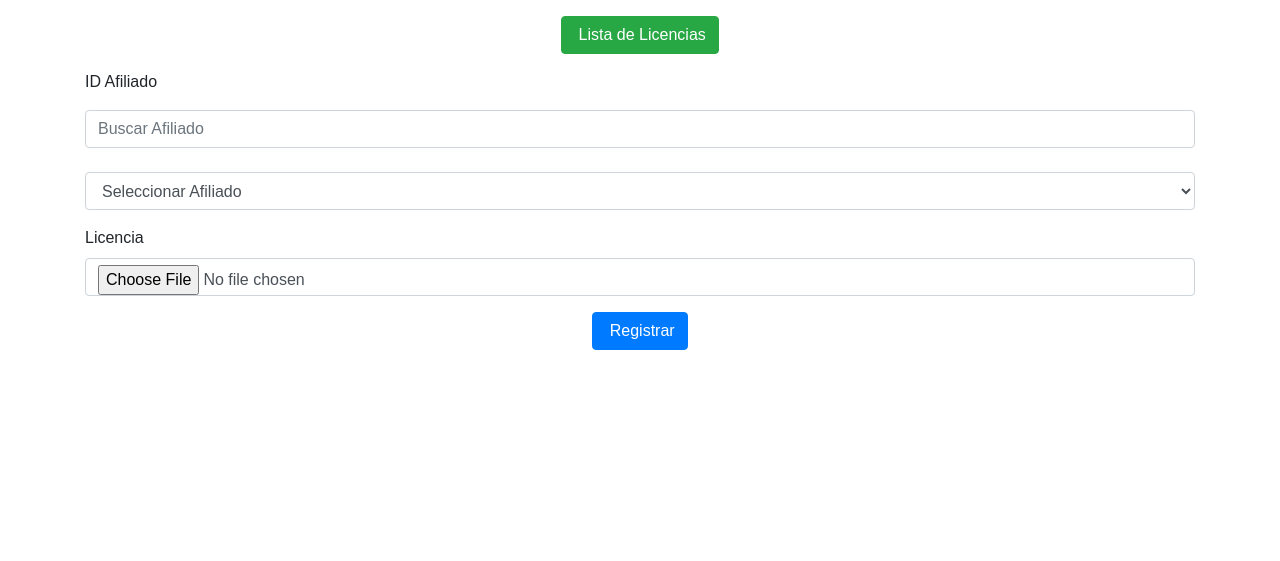
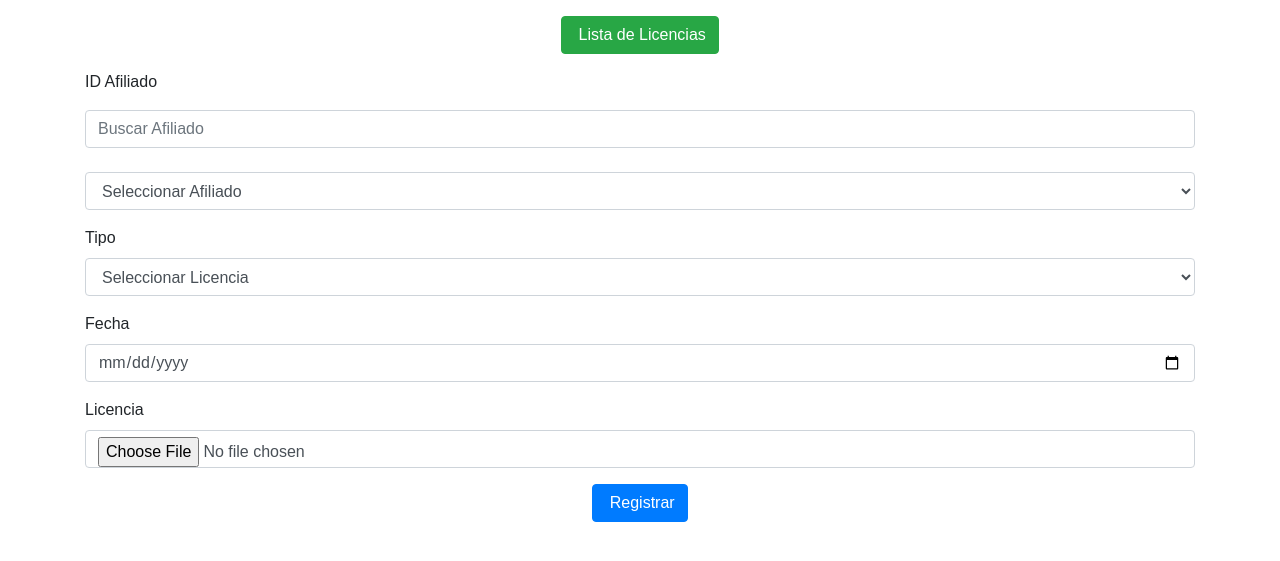
Before and after one commit to 8Carlos8/afili, a PHP site: page /Licencias/insertar.php in a window 1280 px wide. Shown: the part 80-641 px from the top of the page. Run offline with PHP 8.4, Linux system fonts and the light colour scheme; the visitor is signed in with stand-in values (Sample User, id 1); data that the repository does not hold is empty.

Commit message:
licencias

```diff
--- a/Licencias/index.php
+++ b/Licencias/index.php
@@ -48,6 +48,8 @@ if ($_SERVER['REQUEST_METHOD'] == 'POST') {
             <thead>
                 <th>ID</th>
                 <th>ID Afiliado</th>
+                <th>Tipo</th>
+                <th>Fecha</th>
                 <th>Licencia</th>
                 <th>Acciones</th>
             </thead>
@@ -67,6 +69,8 @@ if ($_SERVER['REQUEST_METHOD'] == 'POST') {
                         }
                     ?>
                     <td><span title="<?= $licencia->id_afiliado ?>"><?= $afiliadoEncontrado ? $afiliadoEncontrado->nombre . " " . $afiliadoEncontrado->apellido_paterno . " " . $afiliadoEncontrado->apellido_materno : 'Afiliado no encontrado' ?></span></td>
+                    <td><span title="<?= $licencia->tipo ?>"><?= $licencia->tipo ?></span></td>
+                    <td><span title="<?= $licencia->fecha ?>"><?= $licencia->fecha ?></span></td>
                     <td>
                             <a href="ver_licencia.php?id=<?= $licencia->id ?>" target="_blank">Ver Licencia</a>
                     </td>
--- a/Licencias/insertar.php
+++ b/Licencias/insertar.php
@@ -39,6 +39,20 @@ if (isset($_POST['id'])) {
                 </select>
             </div>
             <div class="form-group">
+                <label>Tipo</label>
+                <select name="tipo" id="tipo" class="form-control">
+                    <option value="">Seleccionar Licencia</option>
+                    <option value="Refrendo De Giros Normales">Refrendo De Giros Normales</option>
+                    <option value="Refrendo De Bebidas Alcoholicas">Refrendo De Bebidas Alcoholicas</option>
+                    <option value="Apertura Ordinaria">Apertura Ordinaria</option>
+                    <option value="Apertura Rapida">Apertura Rapida</option>
+                </select>
+            </div>
+            <div class="form-group">
+                <label>Fecha</label>
+                <input type="date" name="fecha" id="fecha" class="form-control" required>
+            </div>
+            <div class="form-group">
                 <label>Licencia</label>
                 <input type="file" name="licencia" id="licencia" class="form-control" accept="application/pdf">
             </div>
--- a/Logica/Licencia.php
+++ b/Logica/Licencia.php
@@ -4,6 +4,8 @@ require_once('Modelo.php');
 class Licencia extends Modelo{
     public $id;
     public $id_afiliado;
+    public $tipo;
+    public $fecha;
     public $licencia;
 
     function __construct(){
@@ -27,6 +29,8 @@ class Licencia extends Modelo{
         if (isset($dato)) {
             $this->id = $dato->id;
             $this->id_afiliado = $dato->id_afiliado;
+            $this->tipo = $dato->tipo;
+            $this->fecha = $dato->fecha;
             $this->licencia = $dato->licencia;
         }
         return $dato;
@@ -44,6 +48,8 @@ class Licencia extends Modelo{
     function insertarRegistro(){
         $this->id = $_POST['id'];
         $this->id_afiliado = $_POST['id_afiliado'];
+        $this->tipo = $_POST['tipo'];
+        $this->fecha = $_POST['fecha'];
 
         if (is_uploaded_file($_FILES['licencia']['tmp_name'])) {
             $file_tmp = $_FILES['licencia']['tmp_name'];
@@ -56,9 +62,11 @@ class Licencia extends Modelo{
         $licencia_escaped = addslashes($this->licencia);
 
         $this->consulta =
-        "insert into $this->tabla (id_afiliado, licencia)".
+        "insert into $this->tabla (id_afiliado, tipo, fecha, licencia)".
         "values (".
         "$this->id_afiliado,".
+        "'$this->tipo',".
+        "'$this->fecha',".
         "'$licencia_escaped');";
 
         $this->ejecutaComandoIUD();
```
